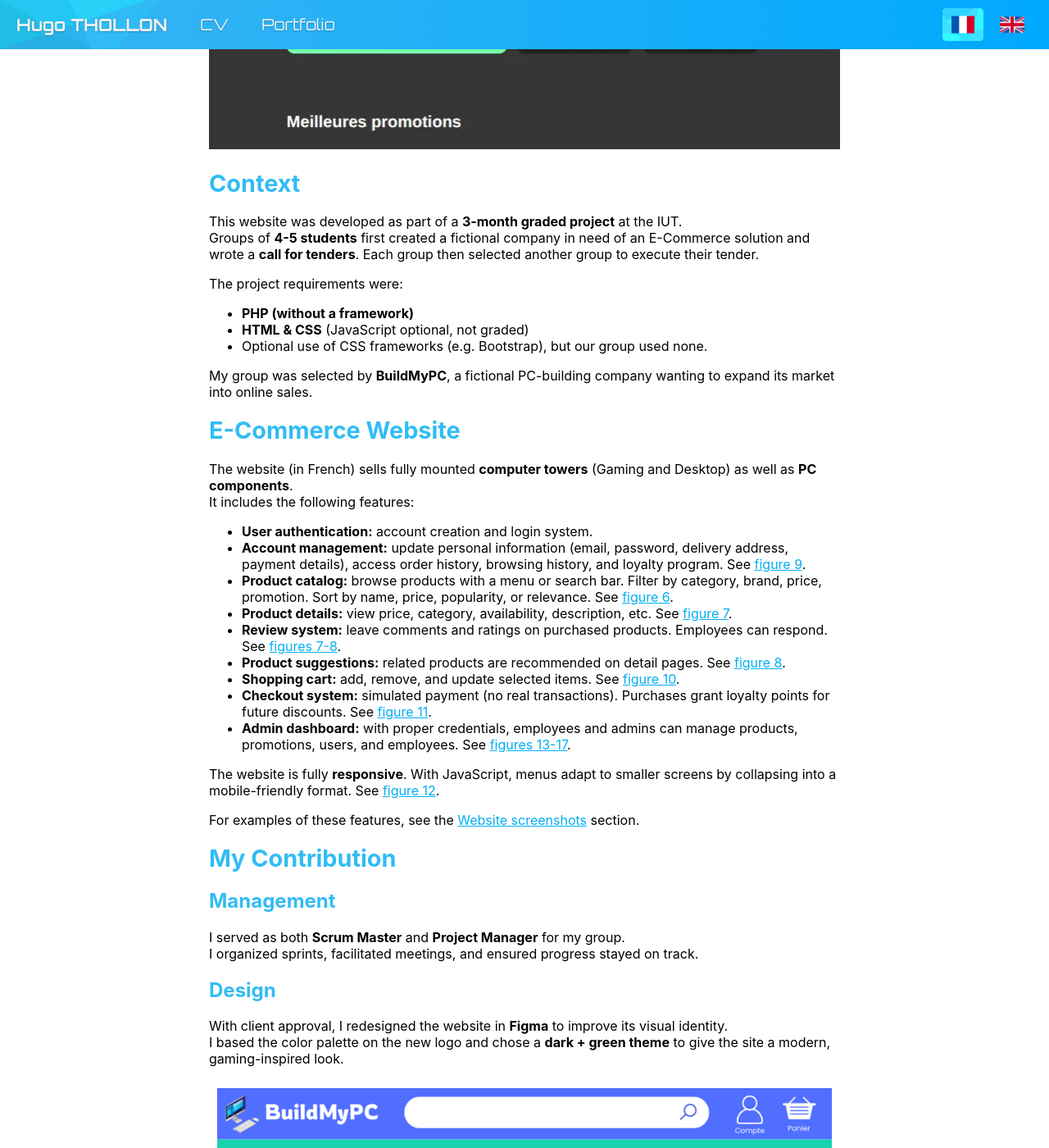
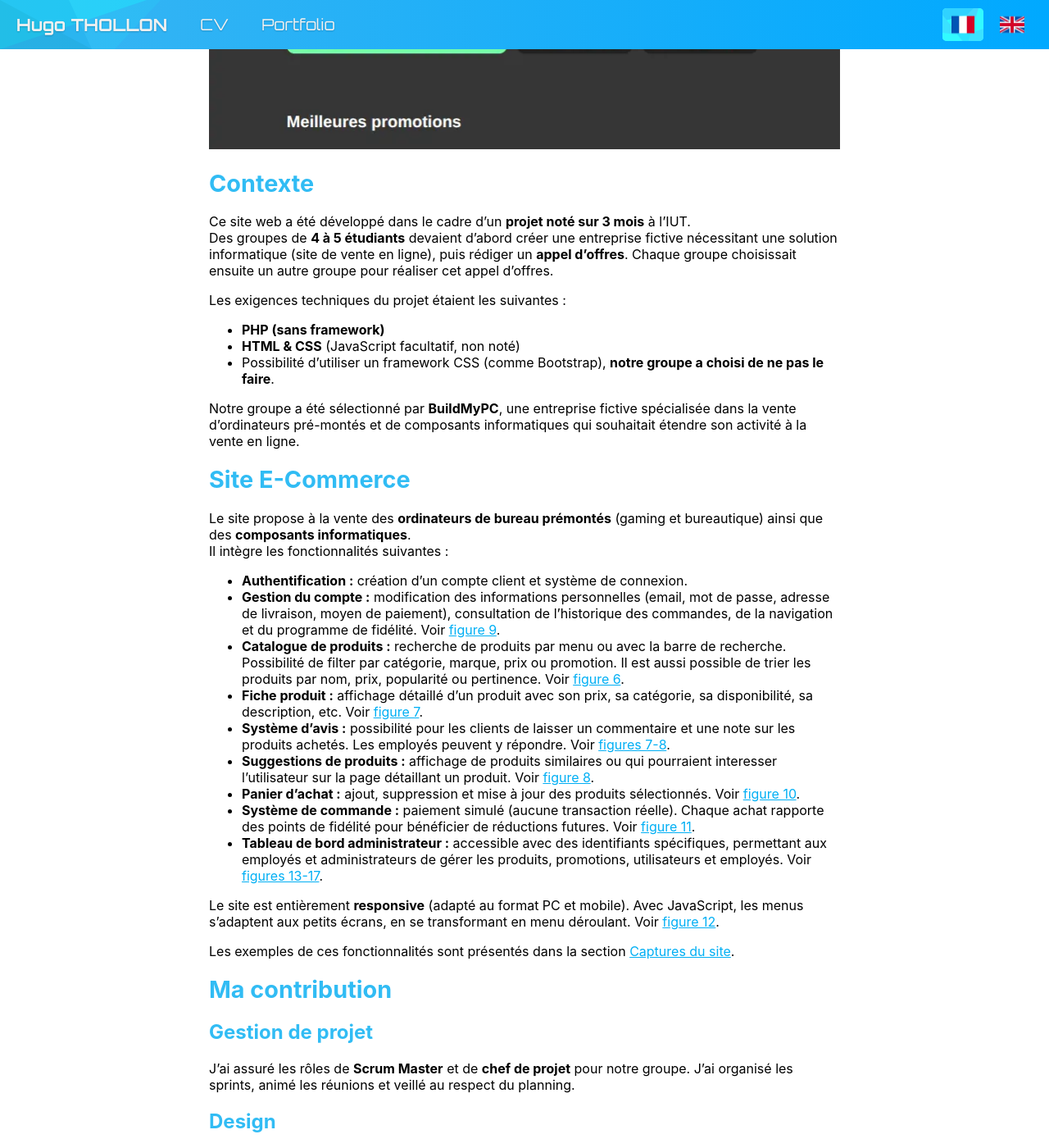
Before and after one commit to HugoTHOLLON/HugoTHOLLON.github.io, a Jekyll site: the page built from fr/projects/_posts/2024-11-04-build-my-pc-website.markdown, in a window 1280 px wide and 1400 px high, scrolled down 506 px. Shown: the whole window at 82% size. Built offline with Jekyll 4.4.1, drawn with Linux system fonts in a browser that asks for light colours; some of the changed text lies outside the part shown.

Commit message:
Translation of BuildMyPC article.

```diff
--- a/fr/projects/_posts/2024-11-04-build-my-pc-website.markdown
+++ b/fr/projects/_posts/2024-11-04-build-my-pc-website.markdown
@@ -8,150 +8,150 @@ project-type: "projet IUT"
 image-path: "/assets/images/projects/home_page_buildMyPC.webp"
 image-alt: "Page d'accueil du site"
 tags: ["PHP", "MySQL", "HTML", "CSS", "JavaScript", "Figma", "Scrum", "UML"]
-description: "J’ai développé un site e-commerce pour une entreprise fictive de fabrication de PC, avec un back-end en PHP/MySQL et un front-end en HTML/CSS/JS. Le site intègre l’authentification, la recherche d’articles, le panier, une simulation de paiement et un tableau de bord administrateur. En tant que Scrum Master, j’ai encadré une équipe de 5 personnes."
+description: "J’ai développé un site e-commerce pour une entreprise fictive de fabrication de PC, avec un back-end en PHP/MySQL et un front-end en HTML/CSS/JS. Le site intègre l’authentification, la recherche de produits, le panier, une simulation de paiement et un tableau de bord administrateur. En tant que Scrum Master, j’ai encadré une équipe de 5 personnes."
 ---
 
-# Context
+# Contexte
 
-This website was developed as part of a **3-month graded project** at the IUT.
-Groups of **4-5 students** first created a fictional company in need of an E-Commerce solution and wrote a **call for tenders**. Each group then selected another group to execute their tender.
+Ce site web a été développé dans le cadre d’un **projet noté sur 3 mois** à l’IUT.
+Des groupes de **4 à 5 étudiants** devaient d’abord créer une entreprise fictive nécessitant une solution informatique (site de vente en ligne), puis rédiger un **appel d’offres**.
+Chaque groupe choisissait ensuite un autre groupe pour réaliser cet appel d’offres.
 
-The project requirements were:
+Les exigences techniques du projet étaient les suivantes :
 
-- **PHP (without a framework)**
-- **HTML & CSS** (JavaScript optional, not graded)
-- Optional use of CSS frameworks (e.g. Bootstrap), but our group used none.
+- **PHP (sans framework)**
+- **HTML & CSS** (JavaScript facultatif, non noté)
+- Possibilité d'utiliser un framework CSS (comme Bootstrap), **notre groupe a choisi de ne pas le faire**.
 
-My group was selected by **BuildMyPC**, a fictional PC-building company wanting to expand its market into online sales.
+Notre groupe a été sélectionné par **BuildMyPC**, une entreprise fictive spécialisée dans la vente d'ordinateurs pré-montés et de composants informatiques qui souhaitait étendre son activité à la vente en ligne.
 
-# E-Commerce Website
+# Site E-Commerce
 
-The website (in French) sells fully mounted **computer towers** (Gaming and Desktop) as well as **PC components**.
-It includes the following features:
+Le site propose à la vente des **ordinateurs de bureau prémontés** (gaming et bureautique) ainsi que des **composants informatiques**.
+Il intègre les fonctionnalités suivantes :
 
-- **User authentication:** account creation and login system.
-- **Account management:** update personal information (email, password, delivery address, payment details), access order history, browsing history, and loyalty program. See [figure 9](#fig9).
-- **Product catalog:** browse products with a menu or search bar. Filter by category, brand, price, promotion. Sort by name, price, popularity, or relevance. See [figure 6](#fig6).
-- **Product details:** view price, category, availability, description, etc. See [figure 7](#fig7).
-- **Review system:** leave comments and ratings on purchased products. Employees can respond. See [figures 7-8](#fig7).
-- **Product suggestions:** related products are recommended on detail pages. See [figure 8](#fig8).
-- **Shopping cart:** add, remove, and update selected items. See [figure 10](#fig10).
-- **Checkout system:** simulated payment (no real transactions). Purchases grant loyalty points for future discounts. See [figure 11](#fig11).
-- **Admin dashboard:** with proper credentials, employees and admins can manage products, promotions, users, and employees. See [figures 13-17](#admin-pages).
+- **Authentification :** création d'un compte client et système de connexion.
+- **Gestion du compte :** modification des informations personnelles (email, mot de passe, adresse de livraison, moyen de paiement), consultation de l’historique des commandes, de la navigation et du programme de fidélité. Voir [figure 9](#fig9).
+- **Catalogue de produits :** recherche de produits par menu ou avec la barre de recherche. Possibilité de filter par catégorie, marque, prix ou promotion. Il est aussi possible de trier les produits par nom, prix, popularité ou pertinence. Voir [figure 6](#fig6).
+- **Fiche produit :** affichage détaillé d'un produit avec son prix, sa catégorie, sa disponibilité, sa description, etc. Voir [figure 7](#fig7).
+- **Système d’avis :** possibilité pour les clients de laisser un commentaire et une note sur les produits achetés. Les employés peuvent y répondre. Voir [figures 7-8](#fig7).
+- **Suggestions de produits :** affichage de produits similaires ou qui pourraient interesser l'utilisateur sur la page détaillant un produit. Voir [figure 8](#fig8).
+- **Panier d’achat :** ajout, suppression et mise à jour des produits sélectionnés. Voir [figure 10](#fig10).
+- **Système de commande :** paiement simulé (aucune transaction réelle). Chaque achat rapporte des points de fidélité pour bénéficier de réductions futures. Voir [figure 11](#fig11).
+- **Tableau de bord administrateur :** accessible avec des identifiants spécifiques, permettant aux employés et administrateurs de gérer les produits, promotions, utilisateurs et employés. Voir [figures 13-17](#admin-pages).
 
-The website is fully **responsive**. With JavaScript, menus adapt to smaller screens by collapsing into a mobile-friendly format. See [figure 12](#fig12).
+Le site est entièrement **responsive** (adapté au format PC et mobile). Avec JavaScript, les menus s’adaptent aux petits écrans, en se transformant en menu déroulant. Voir [figure 12](#fig12).
 
-For examples of these features, see the [Website screenshots](#website-screenshots) section.
+Les exemples de ces fonctionnalités sont présentés dans la section [Captures du site](#website-screenshots).
 
-# My Contribution
+# Ma contribution
 
-## Management
+## Gestion de projet
 
-I served as both **Scrum Master** and **Project Manager** for my group.
-I organized sprints, facilitated meetings, and ensured progress stayed on track.
+J’ai assuré les rôles de **Scrum Master** et de **chef de projet** pour notre groupe. J’ai organisé les sprints, animé les réunions et veillé au respect du planning.
 
 ## Design
 
-With client approval, I redesigned the website in **Figma** to improve its visual identity.
-I based the color palette on the new logo and chose a **dark + green theme** to give the site a modern, gaming-inspired look.
+Avec l’accord du client, j’ai entièrement repensé le design du site sur **Figma** afin d’améliorer son identité visuelle.
+J’ai élaboré la palette de couleurs à partir du nouveau logo et choisi un **thème sombre et vert** pour donner au site une esthétique moderne, inspirée du monde du gaming.
 
-{% include place-figure.html src="/assets/images/projects/previous_design_buildMyPC.png" alt="Previous website's design" figure-nb="1" figure-text="Previous website design" %}
+{% include place-figure.html src="/assets/images/projects/previous_design_buildMyPC.png" alt="Ancien design du site web" figure-nb="1" figure-text="Ancien design du site" %}
 
-{% include place-figure.html src="/assets/images/projects/logo_buildMyPC.webp" alt="BuildMyPC logo" figure-nb="2" figure-text="New BuildMyPC logo" %}
+{% include place-figure.html src="/assets/images/projects/logo_buildMyPC.webp" alt="Logo BuildMyPC" figure-nb="2" figure-text="Nouveau logo BuildMyPC" %}
 
-{% include place-figure.html src="/assets/images/projects/figma_design_buildMyPC.png" alt="New website design in Figma" figure-nb="3" figure-text="New design made with Figma" %}
+{% include place-figure.html src="/assets/images/projects/figma_design_buildMyPC.png" alt="Nouveau design du site sur Figma" figure-nb="3" figure-text="Nouveau design réalisé sur Figma" %}
 
-## Code
+## Développement
 
-### Product Catalog Page
+### Page du catalogue produits
 
-I entirely developed the **Product Catalog page**, including both front-end style and back-end PHP logic.
-The page dynamically displays products based on filters and sorting options. See [figure 6](#fig6).
+J’ai développé **intégralement la page du catalogue produits**, en prenant en charge à la fois le style côté front-end et la logique PHP côté back-end.
+Cette page affiche dynamiquement les produits selon les filtres et options de tri. Voir [figure 6](#fig6).
 
-### Search Bar Algorithm
+### Algorithme de la barre de recherche
 
-I implemented the **search bar algorithm** with a custom **scoring system** for relevance sorting:
+J’ai conçu l’**algorithme de recherche** avec un **système de scoring personnalisé** pour classer les résultats par pertinence :
 
-- **Perfect match (10 pts):** exact match of search terms.
-- **Full phrase, correct order (7 pts):** all words match in sequence.
-- **Full phrase, different order (4 pts):** all words present but shuffled.
-- **Partial match (1 pts):** at least one word matches.
+- **Correspondance parfaite (10 pts)** : le terme recherché correspond exactement.
+- **Phrase complète, ordre correct (7 pts)** : tous les mots correspondent et sont dans le bon ordre.
+- **Phrase complète, ordre différent (4 pts)** : tous les mots sont présents, mais dans le désordre.
+- **Correspondance partielle (1 pt)** : au moins un mot correspond.
 
-Additional weighting:
+Pondération supplémentaire :
 
-- Match in **product name/description**: +2 pts
-- Match in **category name**: +1 pt
-- Match in **brand name**: +0 pt
+- Correspondance dans le **nom ou la description du produit** : +2 pts
+- Correspondance dans le **nom de la catégorie** : +1 pt
+- Correspondance dans le **nom de la marque** : +0 pt
 
-Products are then sorted by score so that the most relevant results appear first.
+Les produits sont ensuite triés selon leur score pour afficher en premier les résultats les plus pertinents.
 
-### Administration Pages
+### Pages d’administration
 
-I designed and implemented the **Administrator tools** of the employee and admin dashboard. This dashboard contains the following tools:
+J’ai conçu et implémenté les **outils administrateur** du tableau de bord des employés et administrateurs, comprenant :
 
-- **Administrator tools**
-  - Manage employees (add/remove accounts, edit employee info, assign admin rights). See [figure 13](#admin-pages).
-  - Manage clients (edit personal info, enable/disable accounts, view order history). See [figures 14-15](#fig14).
+- **Outils administrateur (ce que j'ai développé) :**
+  - Gestion des employés : création/suppression de comptes, modification des informations, attribution des droits administrateur. Voir [figure 13](#admin-pages).
+  - Gestion des clients : modification des données personnelles, activation/désactivation de comptes, consultation de l’historique des commandes. Voir [figures 14-15](#fig14).
 
-- **Employee tools**
-  - Manage promotions (create/remove, assign products, adjust discounts). See [figure 16](#fig16).
-  - Manage products (create, update, delete). See [figure 17](#fig17).
+- **Outils employés :**
+  - Gestion des promotions : création/suppression, affectation de produits, ajustement des réductions. Voir [figure 16](#fig16).
+  - Gestion des produits : création, mise à jour, suppression. Voir [figure 17](#fig17).
 
-_(Note: the Administrator can use the Employee's tools.)_
+_(Remarque : un administrateur peut également utiliser les outils réservés aux employés.)_
 
-### Database Creation
+### Conception de la base de données
 
-I contributed to the database architecture, especially the **UML class diagram**.
-(Some elements in the diagram are now outdated, but it represents our initial design.)
+J’ai participé à la conception de l’architecture de la base de données, notamment au **diagramme de classes UML**.
+(Certains éléments ne correspondent plus exactement à la version finale, mais le schéma reflète notre conception initiale.)
 
-{% include place-figure.html src="/assets/images/projects/db_class_diagram_buildMyPC.png" alt="Database class diagram" figure-nb="4" figure-text="Database class diagram" %}
+{% include place-figure.html src="/assets/images/projects/db_class_diagram_buildMyPC.png" alt="Diagramme de classes de la base de données" figure-nb="4" figure-text="Diagramme de classes de la base de données" %}
 
-# Impact
+# Résultats
 
-This project received a grade of **16/20** and was **highlighted by teachers as a model for future classes**.
-It strengthened my skills in **project management, full-stack development with raw PHP/MySQL, and collaborative software engineering**.
+Le projet a obtenu la note de **16/20** et a été **cité par les enseignants comme exemple de référence** pour les promotions suivantes.
+Cette expérience m’a permis de consolider mes compétences en **gestion de projet**, en **développement full-stack avec PHP/MySQL natif**, ainsi qu’en **travail collaboratif sur un projet logiciel complet**.
 
-# Demo
+# Démonstration
 
-The project website is available [here](http://193.54.227.208/~R2024SAE3007/){:target="\_blank"}.
-_(Note: hosted on IUT servers, long-term availability not guaranteed.)_
+Le site du projet est accessible [ici](http://193.54.227.208/~R2024SAE3007/){:target="\_blank"}.
+_(Remarque : il est hébergé sur les serveurs de l’IUT et je ne peux pas garantir qu'il soit accessible.)_
 
-Full project repository available on [GitHub](https://github.com/IUT-Blagnac/sae-3-01-devapp-G1A-1){:target="\_blank"}.
+L’intégralité du code source est disponible sur [GitHub](https://github.com/IUT-Blagnac/sae-3-01-devapp-G1A-1){:target="\_blank"}.
 
-# Website Screenshots {#website-screenshots}
+# Captures du site {#website-screenshots}
 
-## Home page & product catalog
+## Accueil et catalogue produits
 
-{% include place-figure.html src="/assets/images/projects/home_page_wide_buildMyPC.png" alt="Home page" figure-nb="5" figure-text="Home page" %}
+{% include place-figure.html src="/assets/images/projects/home_page_wide_buildMyPC.png" alt="Page d’accueil" figure-nb="5" figure-text="Page d’accueil" %}
 
-{% include place-figure.html src="/assets/images/projects/product_catalog_buildMyPC.png" alt="Product catalog page" figure-nb="6" figure-text="Product catalog page (components category)" %}
+{% include place-figure.html src="/assets/images/projects/product_catalog_buildMyPC.png" alt="Page du catalogue produits" figure-nb="6" figure-text="Page du catalogue produits (catégorie composants)" %}
 
-## Product details
+## Fiche produit
 
-{% include place-figure.html src="/assets/images/projects/product_details1_buildMyPC.png" alt="Product detail page" figure-nb="7" figure-text="Product detail page with information and client review" %}
+{% include place-figure.html src="/assets/images/projects/product_details1_buildMyPC.png" alt="Page de détails produit" figure-nb="7" figure-text="Page de détails produit avec informations et avis client" %}
 
-{% include place-figure.html src="/assets/images/projects/product_details2_buildMyPC.png" alt="Product detail page" figure-nb="8" figure-text="Product detail page with information and client review" %}
+{% include place-figure.html src="/assets/images/projects/product_details2_buildMyPC.png" alt="Page de détails produit" figure-nb="8" figure-text="Page de détails produit avec informations et avis client" %}
 
-## Account, cart & checkout
+## Compte, panier et commande
 
-{% include place-figure.html src="/assets/images/projects/account_management_buildMyPC.png" alt="Account management" figure-nb="9" figure-text="Client account management" %}
+{% include place-figure.html src="/assets/images/projects/account_management_buildMyPC.png" alt="Gestion du compte" figure-nb="9" figure-text="Gestion du compte client" %}
 
-{% include place-figure.html src="/assets/images/projects/cart_buildMyPC.png" alt="Shopping cart" figure-nb="10" figure-text="Client shopping cart" %}
+{% include place-figure.html src="/assets/images/projects/cart_buildMyPC.png" alt="Panier d’achat" figure-nb="10" figure-text="Panier du client" %}
 
-{% include place-figure.html src="/assets/images/projects/checkout_system_buildMyPC.png" alt="Checkout system" figure-nb="11" figure-text="Checkout system with prefilled details" %}
+{% include place-figure.html src="/assets/images/projects/checkout_system_buildMyPC.png" alt="Système de commande" figure-nb="11" figure-text="Système de commande avec informations préremplies" %}
 
-## Responsiveness
+## Adaptation mobile (Responsive)
 
-{% include place-figure.html src="/assets/images/projects/responsive_buildMyPC.png" alt="Responsive menu" figure-nb="12" figure-text="Home page on mobile with menu opened and closed" %}
+{% include place-figure.html src="/assets/images/projects/responsive_buildMyPC.png" alt="Menu responsive" figure-nb="12" figure-text="Page d’accueil sur mobile, menu ouvert et fermé" %}
 
-## Admin & employee dashboards {#admin-pages}
+## Tableaux de bord administrateur et employé {#admin-pages}
 
-{% include place-figure.html src="/assets/images/projects/admin_employee_manage_buildMyPC.png" alt="Employee management page" figure-nb="13" figure-text="Administrator: employee management" %}
+{% include place-figure.html src="/assets/images/projects/admin_employee_manage_buildMyPC.png" alt="Page de gestion des employés" figure-nb="13" figure-text="Administrateur : gestion des employés" %}
 
-{% include place-figure.html src="/assets/images/projects/admin_client_manage_buildMyPC.png" alt="Client management page" figure-nb="14" figure-text="Administrator: client management" %}
+{% include place-figure.html src="/assets/images/projects/admin_client_manage_buildMyPC.png" alt="Page de gestion des clients" figure-nb="14" figure-text="Administrateur : gestion des clients" %}
 
-{% include place-figure.html src="/assets/images/projects/admin_client_infos_buildMyPC.png" alt="Client information page" figure-nb="15" figure-text="Administrator: client details" %}
+{% include place-figure.html src="/assets/images/projects/admin_client_infos_buildMyPC.png" alt="Page d’informations client" figure-nb="15" figure-text="Administrateur : détails d’un client" %}
 
-{% include place-figure.html src="/assets/images/projects/promotion_management_buildMyPC.png" alt="Promotion management" figure-nb="16" figure-text="Promotion management (administrator/employee)" %}
+{% include place-figure.html src="/assets/images/projects/promotion_management_buildMyPC.png" alt="Gestion des promotions" figure-nb="16" figure-text="Gestion des promotions (administrateur/employé)" %}
 
-{% include place-figure.html src="/assets/images/projects/product_creation_management_buildMyPC.png" alt="Product creation" figure-nb="17" figure-text="Product creation page (with product management in background)" %}
+{% include place-figure.html src="/assets/images/projects/product_creation_management_buildMyPC.png" alt="Création de produit" figure-nb="17" figure-text="Page de création de produit (avec la gestion en arrière-plan)" %}
```
